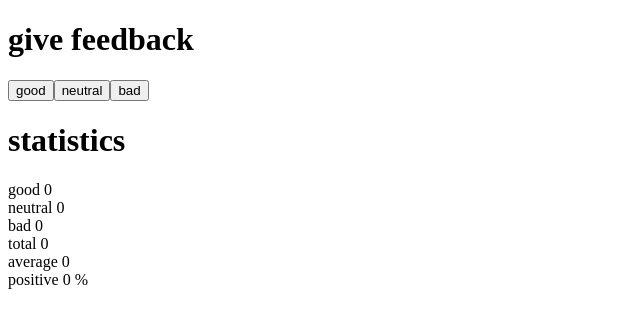
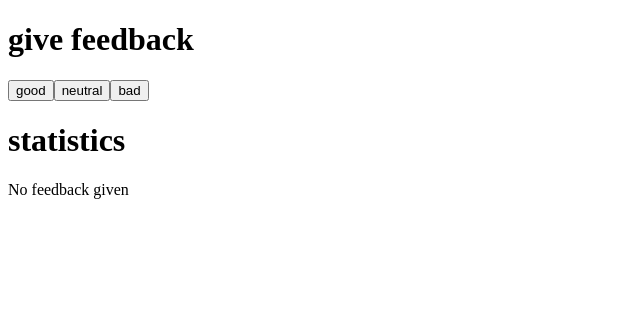
Before and after one commit to nickwbarber/FullStackOpen, a React (Create React App) app in the folder part01/unicafe/: page / in a window 1280 px wide. Shown: the top 328 px of the page, without its empty margins (0-640 px from the left). Built offline with nearby package versions, Linux system fonts and the light colour scheme.

Commit message:
Display message when no feedback has been collected

```diff
--- a/part01/unicafe/src/App.js
+++ b/part01/unicafe/src/App.js
@@ -23,6 +23,11 @@ const Button = ({ label, handleClick }) => {
 const Stat = ({ label, count }) => <div>{label} {count}</div>
 
 const StatDisplay = ({ stats }) => {
+  if (stats.good === 0 && stats.neutral === 0 && stats.bad === 0) {
+    return (<div class="StatsDisplay">
+      No feedback given
+    </div>)
+  }
   return (
     <div class="StatsDisplay">
       <Stat label="good"      count={stats.good} />
```
